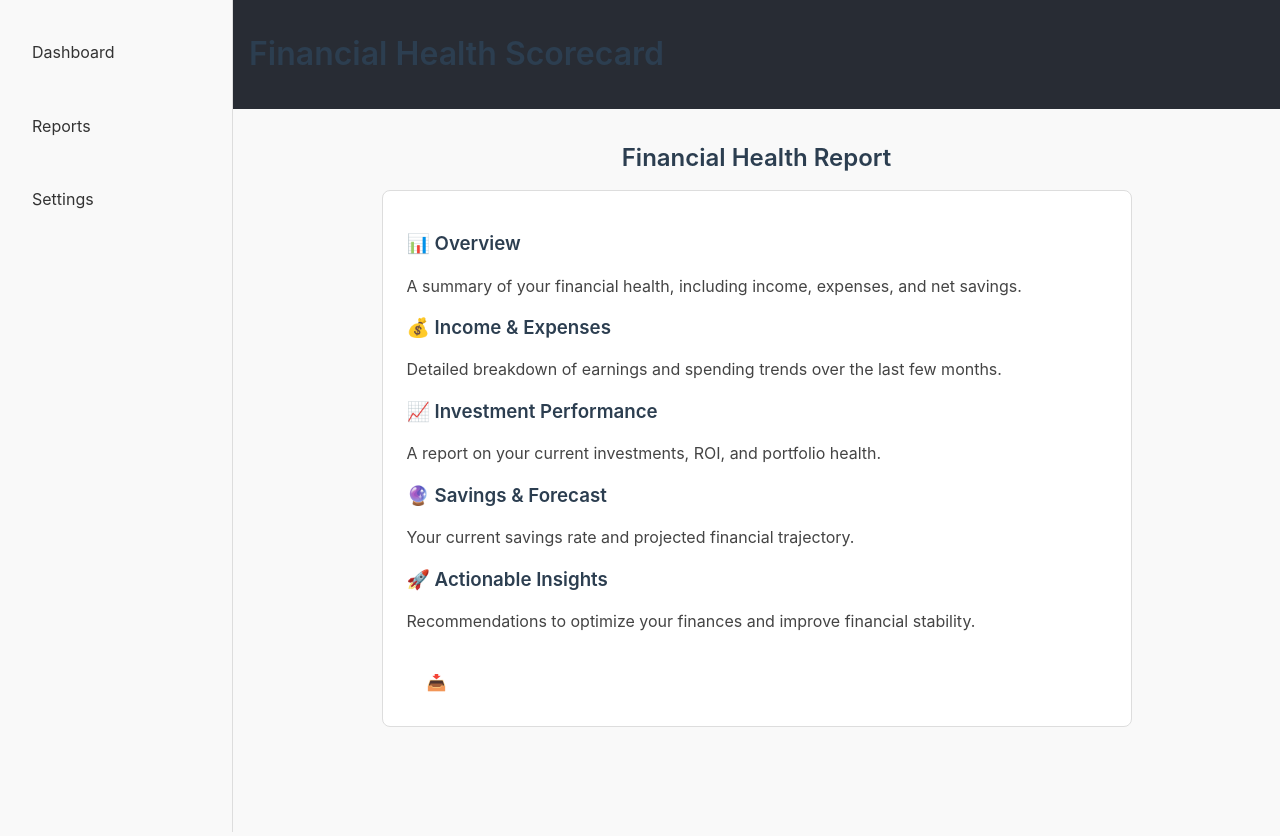
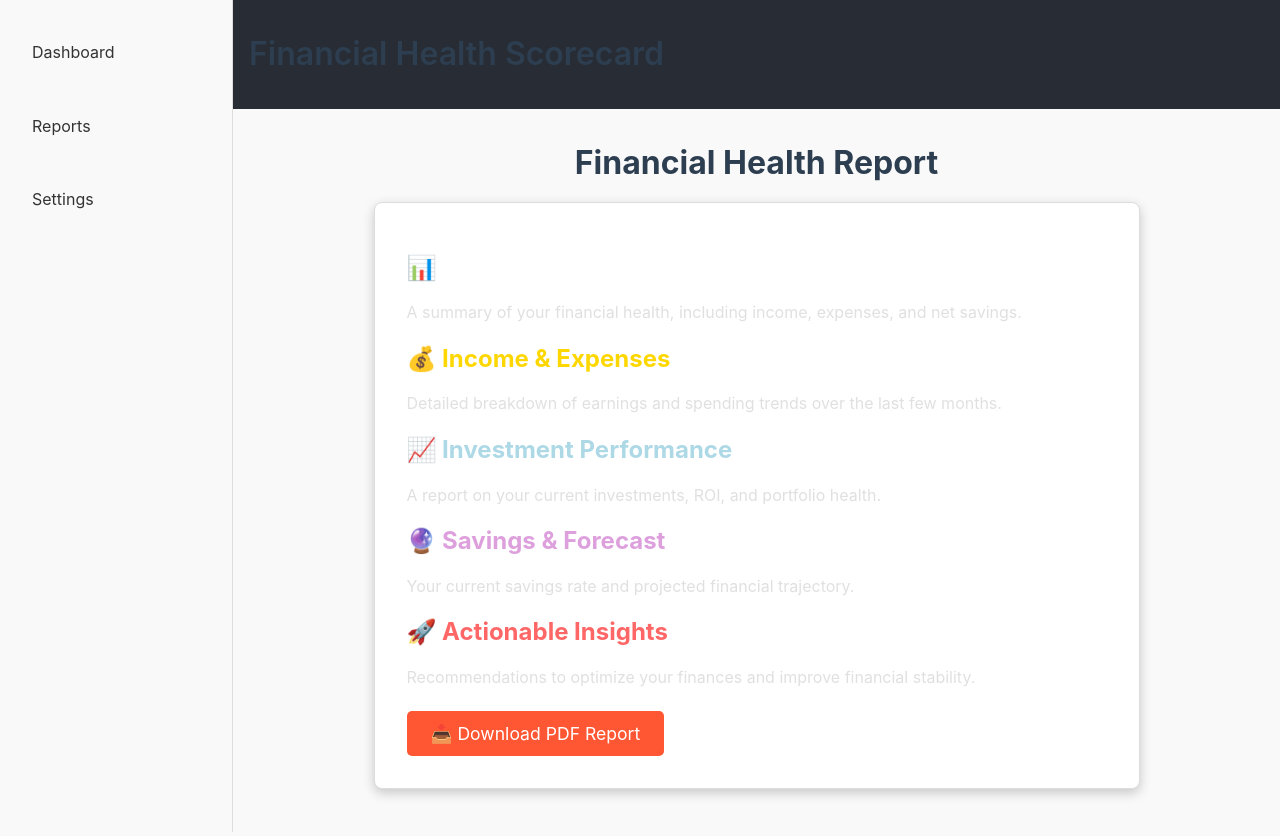
Before and after one commit to Mapacherama/Financial-Health-Scorecard-dashboard-fe, a React (Vite) app: page /reports in a window 1280 px wide. Shown: the top 836 px of the page. Built offline with nearby package versions, Linux system fonts and the light colour scheme.

Commit message:
Making it easier to read.

```diff
--- a/src/pages/Reports/Reports.jsx
+++ b/src/pages/Reports/Reports.jsx
@@ -15,60 +15,64 @@ const Reports = () => {
         textAlign: "center",
       }}
     >
-      <h2>Financial Health Report</h2>
+      <h2 style={{ fontSize: "2rem", marginBottom: "1rem", fontWeight: "bold" }}>
+        Financial Health Report
+      </h2>
+
       <div
         style={{
           backgroundColor: "var(--inputBg)",
           border: "1px solid var(--border)",
-          padding: "1.5rem",
+          padding: "2rem",
           borderRadius: "8px",
           maxWidth: "700px",
           margin: "1rem auto",
           textAlign: "left",
+          boxShadow: "0px 4px 12px rgba(0, 0, 0, 0.2)",
         }}
       >
         {/* Report Sections */}
-        <h3>📊 Overview</h3>
-        <p>
-          A summary of your financial health, including income, expenses, and
-          net savings.
+        <h3 style={{ fontSize: "1.5rem", fontWeight: "bold", color: "#fff" }}>📊 Overview</h3>
+        <p style={{ fontSize: "1rem", color: "#e0e0e0", marginBottom: "1rem" }}>
+          A summary of your financial health, including income, expenses, and net savings.
         </p>
 
-        <h3>💰 Income & Expenses</h3>
-        <p>
-          Detailed breakdown of earnings and spending trends over the last few
-          months.
+        <h3 style={{ fontSize: "1.5rem", fontWeight: "bold", color: "#ffd700" }}>💰 Income & Expenses</h3>
+        <p style={{ fontSize: "1rem", color: "#e0e0e0", marginBottom: "1rem" }}>
+          Detailed breakdown of earnings and spending trends over the last few months.
         </p>
 
-        <h3>📈 Investment Performance</h3>
-        <p>
+        <h3 style={{ fontSize: "1.5rem", fontWeight: "bold", color: "#add8e6" }}>📈 Investment Performance</h3>
+        <p style={{ fontSize: "1rem", color: "#e0e0e0", marginBottom: "1rem" }}>
           A report on your current investments, ROI, and portfolio health.
         </p>
 
-        <h3>🔮 Savings & Forecast</h3>
-        <p>
+        <h3 style={{ fontSize: "1.5rem", fontWeight: "bold", color: "#dda0dd" }}>🔮 Savings & Forecast</h3>
+        <p style={{ fontSize: "1rem", color: "#e0e0e0", marginBottom: "1rem" }}>
           Your current savings rate and projected financial trajectory.
         </p>
 
-        <h3>🚀 Actionable Insights</h3>
-        <p>
-          Recommendations to optimize your finances and improve financial
-          stability.
+        <h3 style={{ fontSize: "1.5rem", fontWeight: "bold", color: "#ff6666" }}>🚀 Actionable Insights</h3>
+        <p style={{ fontSize: "1rem", color: "#e0e0e0", marginBottom: "1rem" }}>
+          Recommendations to optimize your finances and improve financial stability.
         </p>
 
         {/* Download Button */}
         <button
           onClick={handleDownload}
           style={{
-            marginTop: "15px",
-            padding: "10px 20px",
-            fontSize: "16px",
-            backgroundColor: "var(--primary)",
+            marginTop: "20px",
+            padding: "12px 24px",
+            fontSize: "1.1rem",
+            backgroundColor: "#ff5733",
             color: "white",
             border: "none",
             borderRadius: "5px",
             cursor: "pointer",
             transition: "background-color 0.3s ease",
+            display: "flex",
+            alignItems: "center",
+            gap: "8px",
           }}
         >
           📥 Download PDF Report
```
